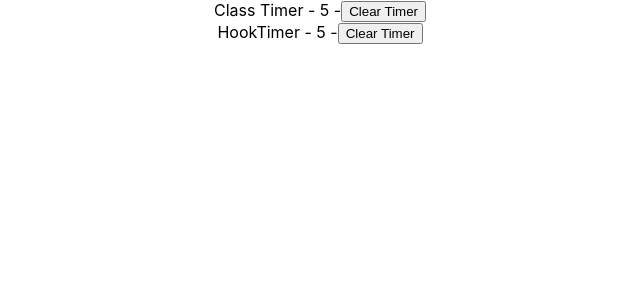
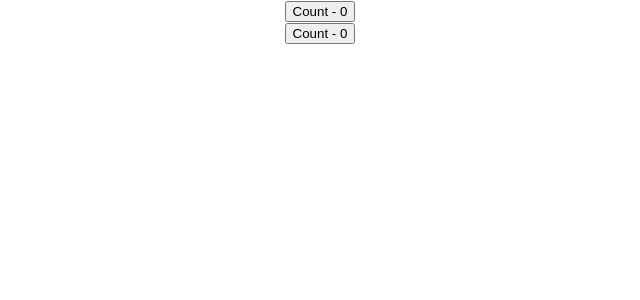
Before and after one commit to MDMahidul/React_Hook, a React (Create React App) app: page / in a window 1280 px wide. Shown: the top 300 px of the page, without its empty margins (320-960 px from the left). Built offline with nearby package versions, Linux system fonts and the light colour scheme.

Commit message:
Custom Hook One

```diff
--- a/src/App.js
+++ b/src/App.js
@@ -1,12 +1,13 @@
 import React from 'react';
 import './App.css';
-import ClassTimer from "./components/ClassTimer";
-import HookTimer from "./components/HookTimer";
+import DocTitleOne from "./components/DocTitleOne";
+import DocTitleTwo from "./components/DocTitleTwo";
+
 function App() {
  return (
       <div className="App">
-            <ClassTimer/>
-            <HookTimer/>
+            <DocTitleOne/>
+            <DocTitleTwo/>
       </div>
   );
 }
--- /dev/null
+++ b/src/components/DocTitleOne.js
@@ -0,0 +1,17 @@
+import React, {useState} from 'react'
+import useDocumentTitle from "../hooks/useDocumentTitle";
+
+
+function DocTitleOne() {
+    const [count, setCount] = useState(0)
+
+    useDocumentTitle(count)
+
+    return (
+        <div>
+            <button onClick={() => setCount(count + 1)}>Count - {count}</button>
+        </div>
+    )
+}
+
+export default DocTitleOne ;
--- /dev/null
+++ b/src/components/DocTitleTwo.js
@@ -0,0 +1,18 @@
+import React, {useState} from 'react'
+import useDocumentTitle from "../hooks/useDocumentTitle";
+
+
+function DocTitleTwo() {
+    const [count, setCount] = useState(0)
+
+
+    useDocumentTitle(count)
+
+    return (
+        <div>
+            <button onClick={() => setCount(count + 1)}>Count - {count}</button>
+        </div>
+    )
+}
+
+export default DocTitleTwo ;
--- /dev/null
+++ b/src/hooks/useDocumentTitle.js
@@ -0,0 +1,11 @@
+import {useEffect} from 'react';
+
+function UseDocumentTitle(count) {
+
+    useEffect(()=>{
+        document.title=`Count ${count}`
+    },[count])
+
+}
+
+export default UseDocumentTitle;
```
